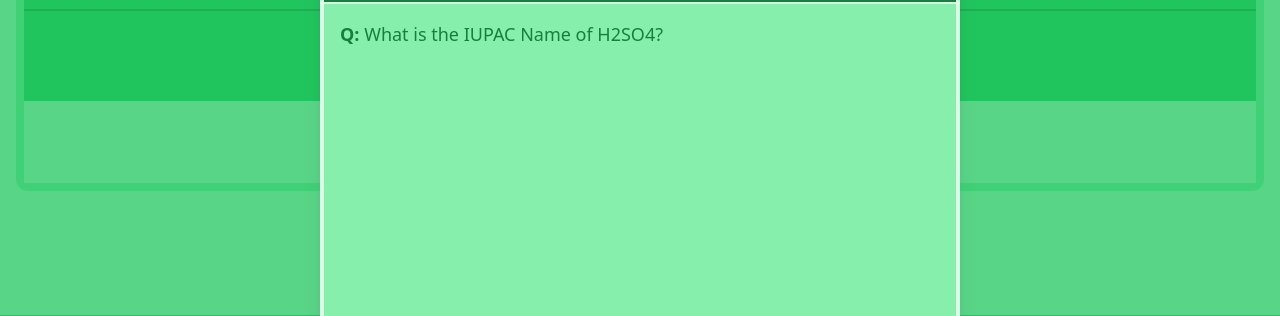
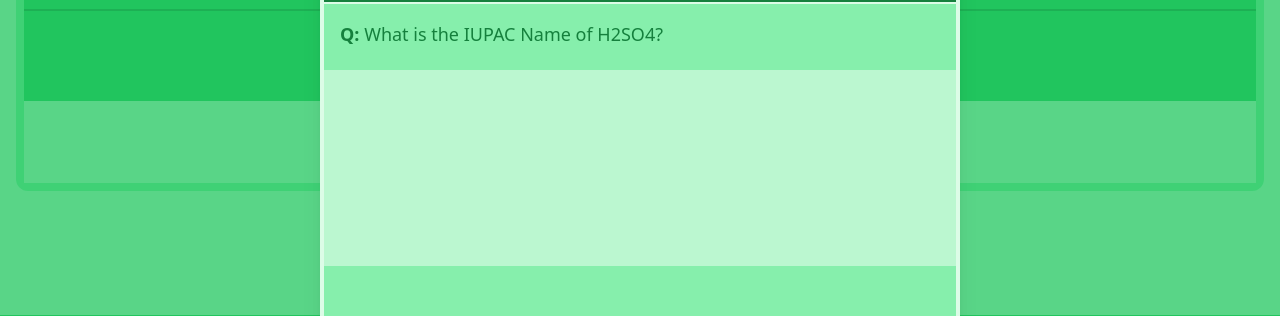
Before and after one commit to KINGSLEYEHAPA/pass-easy-stutern-personal-project, a React (Create React App) app: page /quiz in a window 1280 px wide. Shown: the part 301-617 px from the top of the page. Built offline with nearby package versions, Linux system fonts and the light colour scheme; no server answers.

Commit message:
writing question component

```diff
--- a/src/components/Question.jsx
+++ b/src/components/Question.jsx
@@ -15,7 +15,13 @@ const Question = () => {
           <strong>Q:</strong> What is the IUPAC Name of H2SO4?
         </p>
       </div>
-      <div className="w-full h-3/6 bg-green-300"></div>
+      <div className="w-full h-3/6 bg-green-200">
+        <div></div>
+        <div></div>
+        <div></div>
+        <div></div>
+        <div></div>
+      </div>
       <div className="w-full h-1/6 bg-green-300"></div>
     </div>
   );
```
